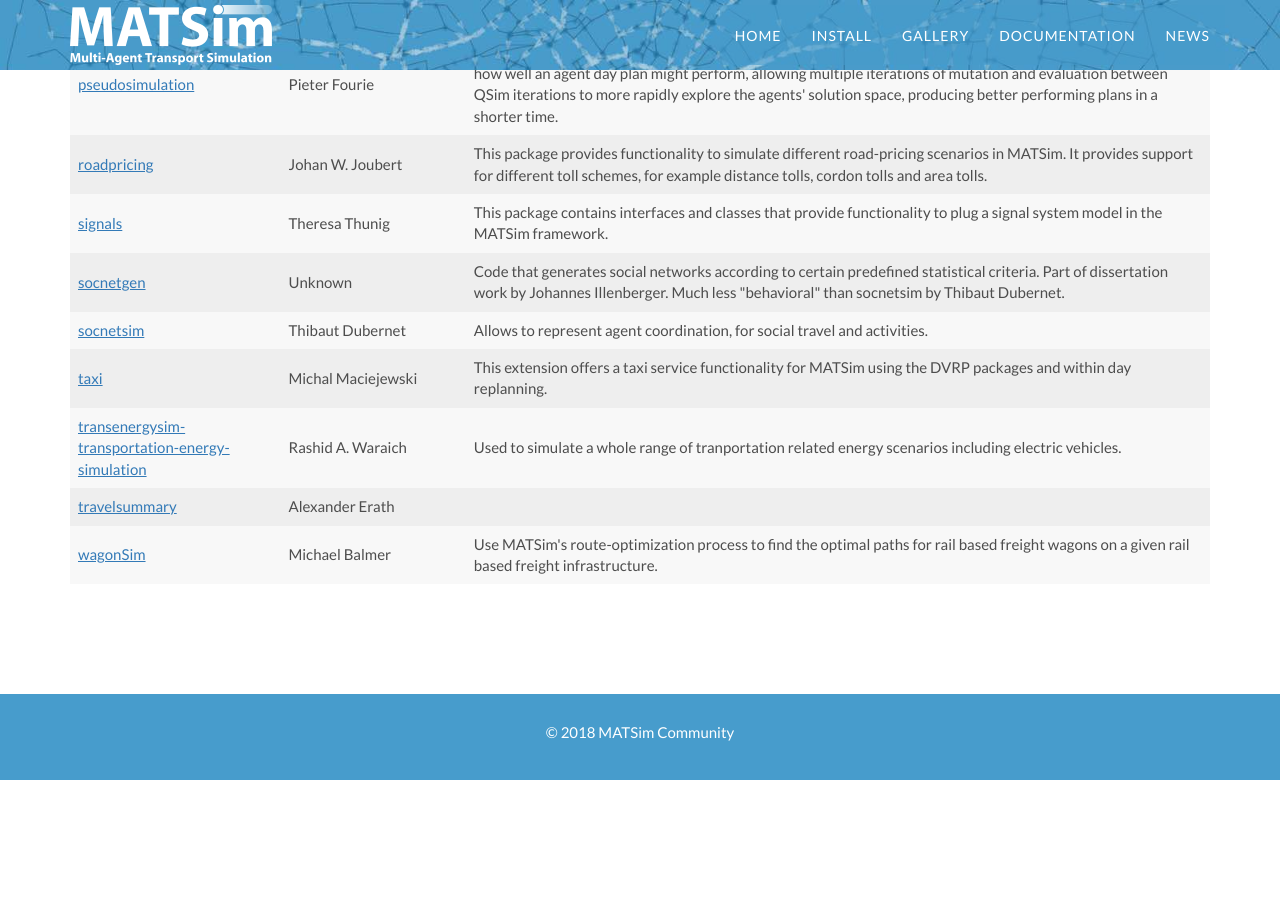
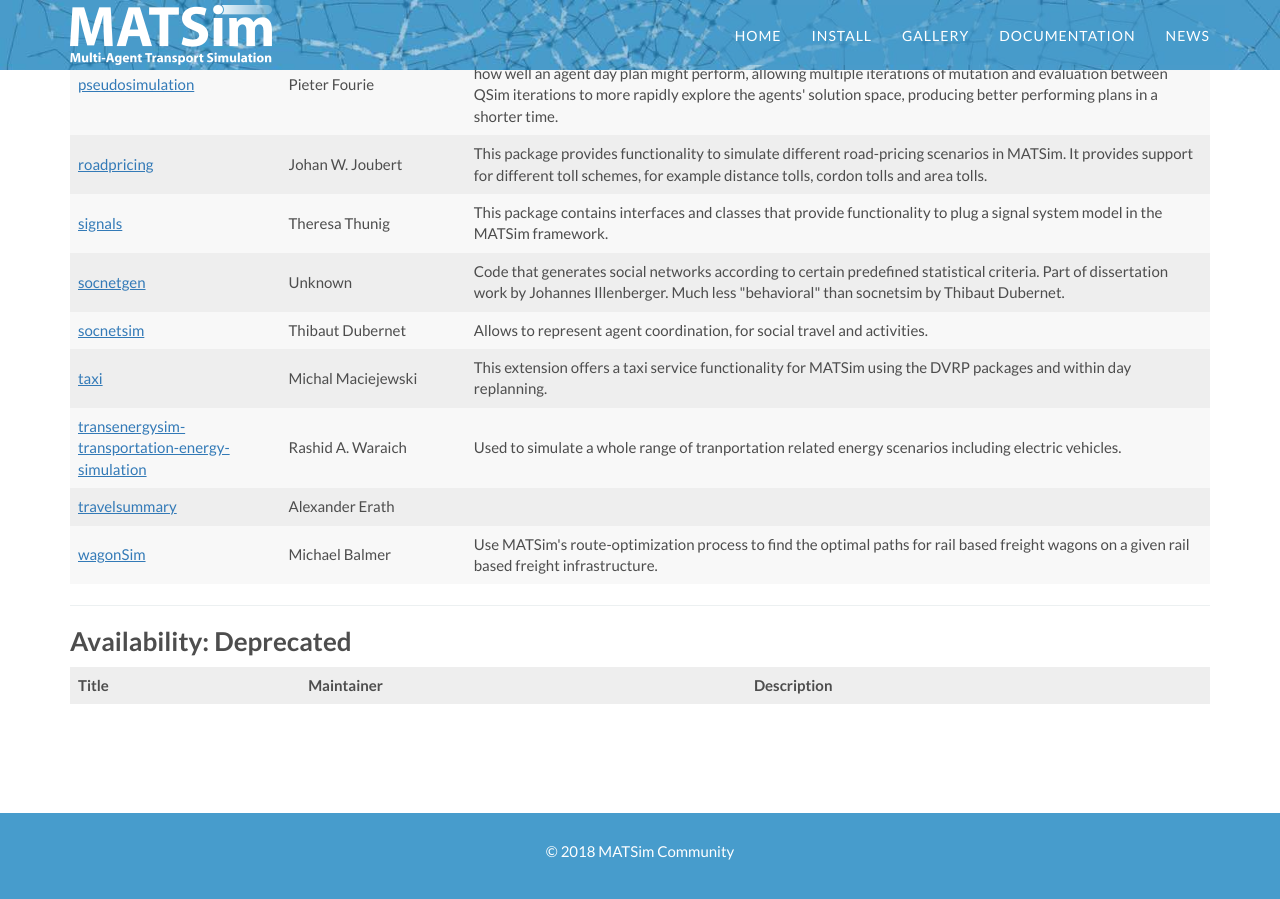
Before and after one commit to matsim-org/jekyll-website, a Jekyll site: the page built from extensions/index.md, in a window 1280 px wide and 900 px high, scrolled down 2953 px. Built offline with Jekyll 4.4.1, drawn with Linux system fonts in a browser that asks for light colours; some web fonts are replaced; before the commit the page ends 3733 px from its top, so only the background shows below that.

Commit message:
add table for deprecated extensions

```diff
--- a/extensions/index.md
+++ b/extensions/index.md
@@ -77,4 +77,24 @@
 
 </table>
 
+---
+
+### Availability: Deprecated
+
+<table class="extension-table">
+
+  <tr>
+    <th>Title</th><th>Maintainer</th><th>Description</th>
+  </tr>
+
+  {% for ext in site.data.extensions-deprecated %}
+    <tr>
+        <td> <a href="/extension/{{ext.name | downcase }}">{{ ext.name }} </a> </td>
+        <td> {{ ext.maintainer }} </td>
+        <td> {{ ext.description }} </td>
+    </tr>
+  {% endfor %}
+
+</table>
+
 <br/><br/><br/>
```
